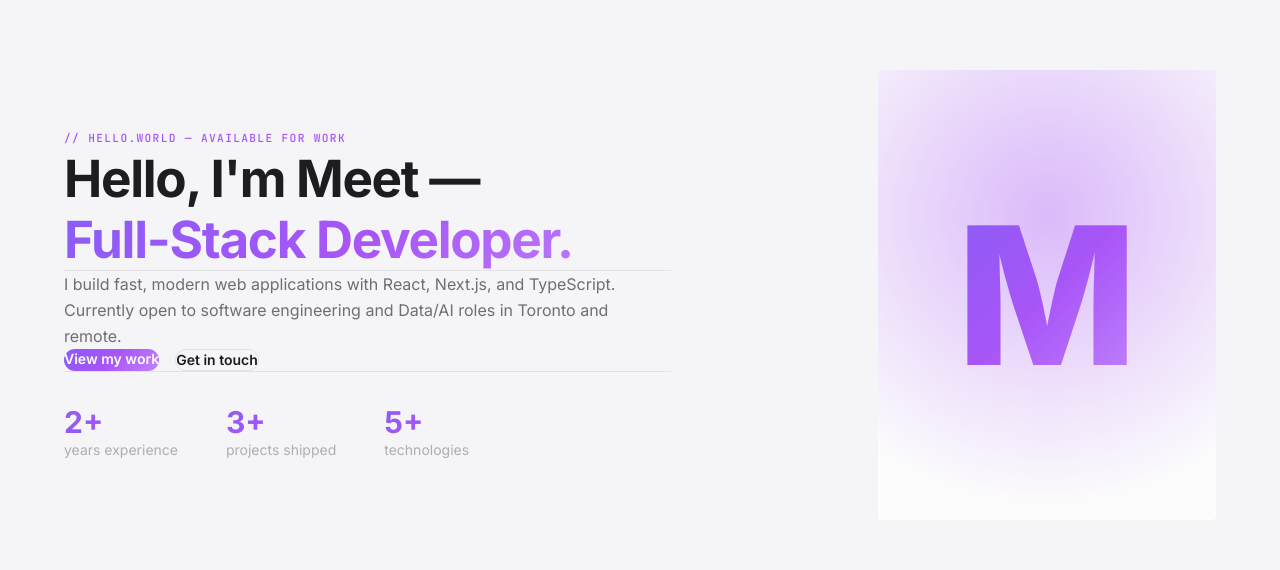
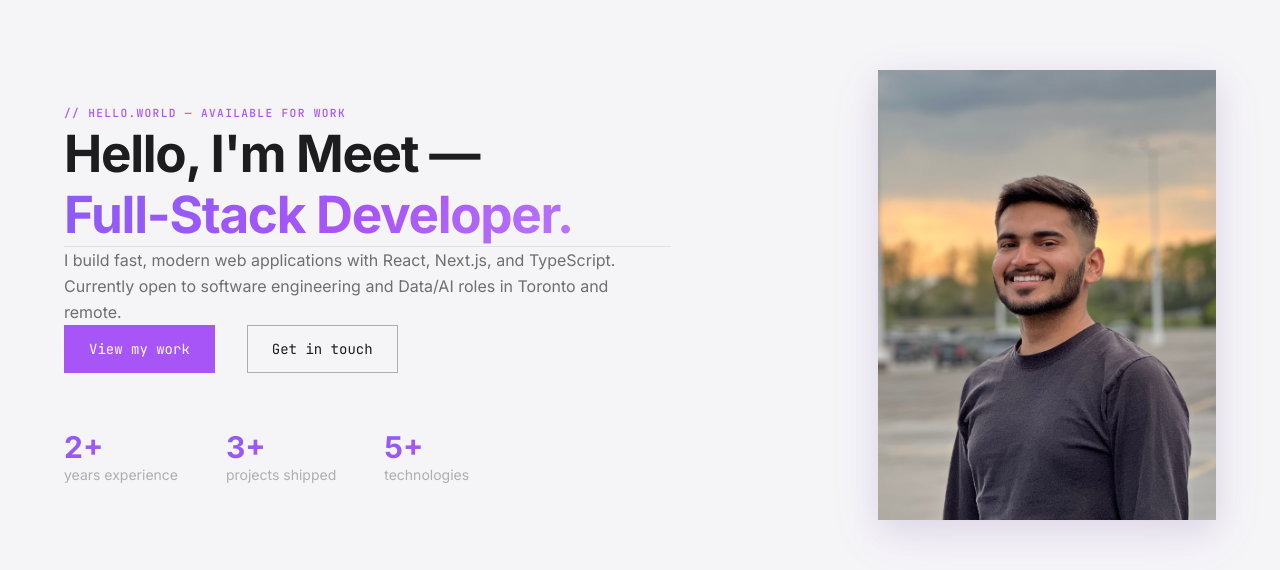
Before and after one commit to meetfullstack/portfolio, a Next.js app: page / in a window 1280 px wide. Shown: the part 129-699 px from the top of the page. Built offline with nearby package versions, Linux system fonts and the light colour scheme; no server answers.

Commit message:
Fix loading screen ESLint warning, make about & projects grids responsive, and add contact form minLength validation

```diff
--- a/app/globals.css
+++ b/app/globals.css
@@ -191,15 +191,13 @@ body {
   padding: 0 1.5rem;
 }
 
-/* ---- CTA buttons — codedgar exact pattern, purple theme ---- */
-.btn-primary,
-.btn-secondary {
+/* ---- CTA buttons — copied 1:1 from codedgar's .btn, mapped to purple theme ---- */
+.btn {
   display: inline-flex;
   align-items: center;
   justify-content: center;
   font-family: var(--font-mono);
-  font-size: 14px;
-  letter-spacing: 0.02em;
+  font-size: 0.875rem;
   padding: 12px 24px;
   border: 1px solid transparent;
   text-decoration: none;
@@ -213,13 +211,14 @@ body {
     box-shadow 0.2s ease;
 }
 
-/* Primary: purple gradient → white fill slides right→left on hover, text turns purple */
-.btn-primary {
-  background: var(--accent-gradient);
+/* Primary: solid accent → cream fill wipes left, text turns accent */
+.btn--primary {
+  background: var(--accent-mid);
   color: #fff;
+  border-color: var(--accent-mid);
 }
 
-.btn-primary::before {
+.btn--primary::before {
   content: "";
   position: absolute;
   inset: 0;
@@ -230,31 +229,31 @@ body {
   z-index: -1;
 }
 
-.btn-primary:hover {
+.btn--primary:hover {
   color: var(--accent-mid);
   box-shadow: 0 4px 20px rgba(168, 85, 247, 0.3);
 }
 
-.btn-primary:hover::before {
+.btn--primary:hover::before {
   transform: scaleX(1);
   transform-origin: left;
 }
 
-/* Secondary: border outline → subtle purple fill slides in from left on hover */
-.btn-secondary {
+/* Secondary: outline → faint accent fill slides in from left */
+.btn--secondary {
   background: transparent;
   color: var(--text-primary);
-  border-color: var(--border);
+  border-color: var(--text-muted);
 }
 
-.btn-secondary::before {
+.btn--secondary::before {
   content: "";
   position: absolute;
   inset: -1px;
   background: linear-gradient(
     90deg,
-    rgba(168, 85, 247, 0.15) 0%,
-    rgba(168, 85, 247, 0.15) 50%,
+    var(--accent-mid) 0%,
+    var(--accent-mid) 50%,
     transparent 50%,
     transparent 100%
   );
@@ -265,13 +264,75 @@ body {
   opacity: 0;
 }
 
-.btn-secondary:hover {
-  border-color: rgba(168, 85, 247, 0.6);
+.btn--secondary:hover {
+  border-color: var(--accent-mid);
+  color: var(--text-primary);
 }
 
-.btn-secondary:hover::before {
-  background-position: 0% 0;
+.btn--secondary:hover::before {
+  background-position: 0 0;
+  opacity: 0.1;
+}
+
+/* ---- 4-corner bracket frame — copied from codedgar's cursor-target corners ---- */
+.btn-frame {
+  position: relative;
+  display: inline-flex;
+}
+
+.btn-corner {
+  position: absolute;
+  width: 14px;
+  height: 14px;
+  border-color: var(--accent-mid);
+  border-style: solid;
+  border-width: 0;
+  opacity: 0;
+  pointer-events: none;
+  transition:
+    opacity 0.15s ease,
+    transform 0.15s ease;
+}
+
+.btn-corner--tl {
+  top: -4px;
+  left: -4px;
+  border-top-width: 2px;
+  border-left-width: 2px;
+  transform: translate(-3px, -3px);
+}
+
+.btn-corner--tr {
+  top: -4px;
+  right: -4px;
+  border-top-width: 2px;
+  border-right-width: 2px;
+  transform: translate(3px, -3px);
+}
+
+.btn-corner--bl {
+  bottom: -4px;
+  left: -4px;
+  border-bottom-width: 2px;
+  border-left-width: 2px;
+  transform: translate(-3px, 3px);
+}
+
+.btn-corner--br {
+  bottom: -4px;
+  right: -4px;
+  border-bottom-width: 2px;
+  border-right-width: 2px;
+  transform: translate(3px, 3px);
+}
+
+/* On hover the corners snap inward to translate(0) and fade in (codedgar's .is-active) */
+.btn-frame:hover .btn-corner {
   opacity: 1;
+  transform: translate(0, 0);
+  transition:
+    opacity 0.2s ease 0.1s,
+    transform 0.2s ease 0.1s;
 }
 
 /* ---- Lenis smooth scroll ---- */
@@ -311,12 +372,31 @@ html.lenis body {
   width: 338px;
   max-height: 450px;
   aspect-ratio: 3 / 4;
-  border-radius: 4px;
+  border-radius: 0 !important;
   overflow: hidden;
   display: flex;
   align-items: center;
   justify-content: center;
   background: var(--bg-card);
+  box-shadow:
+    inset 0 0 0 1px rgba(255, 255, 255, 0.14),
+    inset 2px 3px 0px -2px rgba(255, 255, 255, 0.65),
+    inset -2px -2px 0px -2px rgba(255, 255, 255, 0.45),
+    inset -0.3px -1px 4px 0px rgba(0, 0, 0, 0.06),
+    0px 8px 32px 0px rgba(0, 0, 0, 0.08),
+    0px 16px 48px 0px rgba(168, 85, 247, 0.1);
+}
+
+.dark .hero-photo-frame {
+  box-shadow:
+    inset 0 0 0 1px rgba(255, 255, 255, 0.08),
+    inset 2px 3px 0px -2px rgba(255, 255, 255, 0.12),
+    0px 8px 32px 0px rgba(0, 0, 0, 0.3),
+    0px 16px 48px 0px rgba(168, 85, 247, 0.12);
+}
+
+.hero-photo-frame img {
+  border-radius: 0 !important;
 }
 
 .hero-photo-glow {
--- a/app/page.tsx
+++ b/app/page.tsx
@@ -7,6 +7,8 @@ import About from "@/components/About";
 import Projects from "@/components/Projects";
 import Contact from "@/components/Contact";
 import SectionDivider from "@/components/SectionDivider";
+import CornerButton from "@/components/CornerButton";
+import Image from "next/image";
 
 export default function Home() {
   const heroRef = useRef<HTMLElement>(null);
@@ -14,14 +16,21 @@ export default function Home() {
   useGSAP(
     () => {
       gsap.from(
-        [".hero-tag", ".hero-heading", ".hero-line", ".hero-sub", ".hero-cta", ".hero-stats"],
+        [
+          ".hero-tag",
+          ".hero-heading",
+          ".hero-line",
+          ".hero-sub",
+          ".hero-cta",
+          ".hero-stats",
+        ],
         {
           opacity: 0,
           y: 30,
           duration: 0.7,
           stagger: 0.12,
           ease: "power3.out",
-        }
+        },
       );
 
       gsap.from(".hero-image", {
@@ -33,7 +42,7 @@ export default function Home() {
         delay: 0.2,
       });
     },
-    { scope: heroRef }
+    { scope: heroRef },
   );
 
   return (
@@ -43,11 +52,18 @@ export default function Home() {
         className="container grid min-h-[92vh] items-center gap-12 lg:grid-cols-[1.1fr_0.9fr]"
       >
         <div className="flex flex-col">
-          <p className="hero-tag section-tag mb-8">{"// hello.world"} — available for work</p>
+          <p className="hero-tag section-tag mb-8">
+            {"// hello.world"} — available for work
+          </p>
 
-          <h1 className="hero-heading font-bold tracking-tight" style={{ fontSize: "clamp(2.5rem, 4vw, 3.5rem)", lineHeight: 1.2 }}>
+          <h1
+            className="hero-heading font-bold tracking-tight"
+            style={{ fontSize: "clamp(2.5rem, 4vw, 3.5rem)", lineHeight: 1.2 }}
+          >
             <span style={{ display: "block" }}>Hello, I&apos;m Meet —</span>
-            <span className="accent-text" style={{ display: "block" }}>Full-Stack Developer.</span>
+            <span className="accent-text" style={{ display: "block" }}>
+              Full-Stack Developer.
+            </span>
           </h1>
 
           <div
@@ -64,59 +80,59 @@ export default function Home() {
             in Toronto and remote.
           </p>
 
-          <div className="hero-cta mt-10 flex flex-wrap gap-4">
-            <a
-              href="#projects"
-              className="accent-gradient rounded-full px-7 py-3 text-sm font-semibold text-white transition-opacity hover:opacity-90"
-            >
+          <div className="hero-cta mt-10 flex flex-wrap gap-8">
+            <CornerButton href="#projects" variant="primary">
               View my work
-            </a>
-            <a
-              href="#contact"
-              className="rounded-full px-7 py-3 text-sm font-semibold transition-all"
-              style={{ border: "1px solid var(--border)", color: "var(--text-primary)" }}
-            >
+            </CornerButton>
+            <CornerButton href="#contact" variant="secondary">
               Get in touch
-            </a>
+            </CornerButton>
           </div>
 
           <div
-            className="hero-stats mt-20 flex gap-12"
-            style={{ borderTop: "1px solid var(--border)", paddingTop: "2rem" }}
+            className="hero-stats flex gap-12"
+            style={{ marginTop: "3.5rem" }}
           >
             <div>
               <p className="accent-text text-3xl font-bold">2+</p>
-              <p className="mt-1 text-sm" style={{ color: "var(--text-muted)" }}>
+              <p
+                className="mt-1 text-sm"
+                style={{ color: "var(--text-muted)" }}
+              >
                 years experience
               </p>
             </div>
             <div>
               <p className="accent-text text-3xl font-bold">3+</p>
-              <p className="mt-1 text-sm" style={{ color: "var(--text-muted)" }}>
+              <p
+                className="mt-1 text-sm"
+                style={{ color: "var(--text-muted)" }}
+              >
                 projects shipped
               </p>
             </div>
             <div>
               <p className="accent-text text-3xl font-bold">5+</p>
-              <p className="mt-1 text-sm" style={{ color: "var(--text-muted)" }}>
+              <p
+                className="mt-1 text-sm"
+                style={{ color: "var(--text-muted)" }}
+              >
                 technologies
               </p>
             </div>
           </div>
         </div>
 
-        {/*
-          Hero photo column. To use your real photo:
-            1. Drop the image in /public (e.g. /public/profile.jpg)
-            2. Add at the top of this file:  import Image from "next/image";
-            3. Replace the .hero-photo-glow + monogram below with:
-               <Image src="/profile.jpg" alt="Meet Upadhyay" fill priority
-                      className="object-cover" sizes="(max-width:1024px) 0px, 420px" />
-        */}
         <div className="hero-image hidden lg:flex lg:justify-end">
           <div className="hero-photo-frame">
-            <div className="hero-photo-glow" />
-            <span className="hero-photo-monogram accent-text">M</span>
+            <Image
+              src="/profile.jpg"
+              alt="Meet Upadhyay"
+              fill
+              priority
+              className="object-cover"
+              sizes="(max-width:1024px) 0px, 338px"
+            />
           </div>
         </div>
       </section>
--- a/components/About.tsx
+++ b/components/About.tsx
@@ -96,7 +96,7 @@ export default function About() {
             01
           </span>
         </div>
-        <div className="mt-12" style={{ display: "grid", gridTemplateColumns: "repeat(2, 1fr)", gap: "1.25rem" }}>
+        <div className="mt-12 grid grid-cols-1 md:grid-cols-2 gap-5">
           <div className="about-card card p-8">
             <p className="section-tag mb-4">background</p>
             <p className="text-base leading-relaxed" style={{ color: "var(--text-secondary)" }}>
--- a/components/Contact.tsx
+++ b/components/Contact.tsx
@@ -144,7 +144,7 @@ export default function Contact() {
 
             <div className="flex flex-col gap-2">
               <label htmlFor="message" className="section-tag">message</label>
-              <textarea id="message" name="message" rows={5} required className={inputClass} style={inputStyle} />
+              <textarea id="message" name="message" rows={5} required minLength={10} className={inputClass} style={inputStyle} />
             </div>
 
             <button
--- /dev/null
+++ b/components/CornerButton.tsx
@@ -0,0 +1,31 @@
+// CTA button matching codedgar's .btn + cursor-target corner-bracket hover.
+// The .btn keeps overflow:hidden for its fill wipe, so the 4 corner spans live
+// on the .btn-frame wrapper to avoid being clipped.
+
+type CornerButtonProps = {
+  href: string;
+  variant: "primary" | "secondary";
+  children: React.ReactNode;
+  external?: boolean;
+};
+
+export default function CornerButton({
+  href,
+  variant,
+  children,
+  external = false,
+}: CornerButtonProps) {
+  const externalProps = external
+    ? { target: "_blank", rel: "noopener noreferrer" }
+    : {};
+
+  return (
+    <a href={href} className="btn-frame" {...externalProps}>
+      <span className={`btn btn--${variant}`}>{children}</span>
+      <span className="btn-corner btn-corner--tl" aria-hidden="true" />
+      <span className="btn-corner btn-corner--tr" aria-hidden="true" />
+      <span className="btn-corner btn-corner--bl" aria-hidden="true" />
+      <span className="btn-corner btn-corner--br" aria-hidden="true" />
+    </a>
+  );
+}
--- a/components/LoadingScreen.tsx
+++ b/components/LoadingScreen.tsx
@@ -13,7 +13,10 @@ export default function LoadingScreen() {
   useEffect(() => {
     if (sessionStorage.getItem("loaded")) return;
     sessionStorage.setItem("loaded", "1");
-    setShow(true);
+    const handle = requestAnimationFrame(() => {
+      setShow(true);
+    });
+    return () => cancelAnimationFrame(handle);
   }, []);
 
   useEffect(() => {
```
Also changed, not shown: components/Projects.tsx (+7 -16 lines), public/profile.jpg (added).
